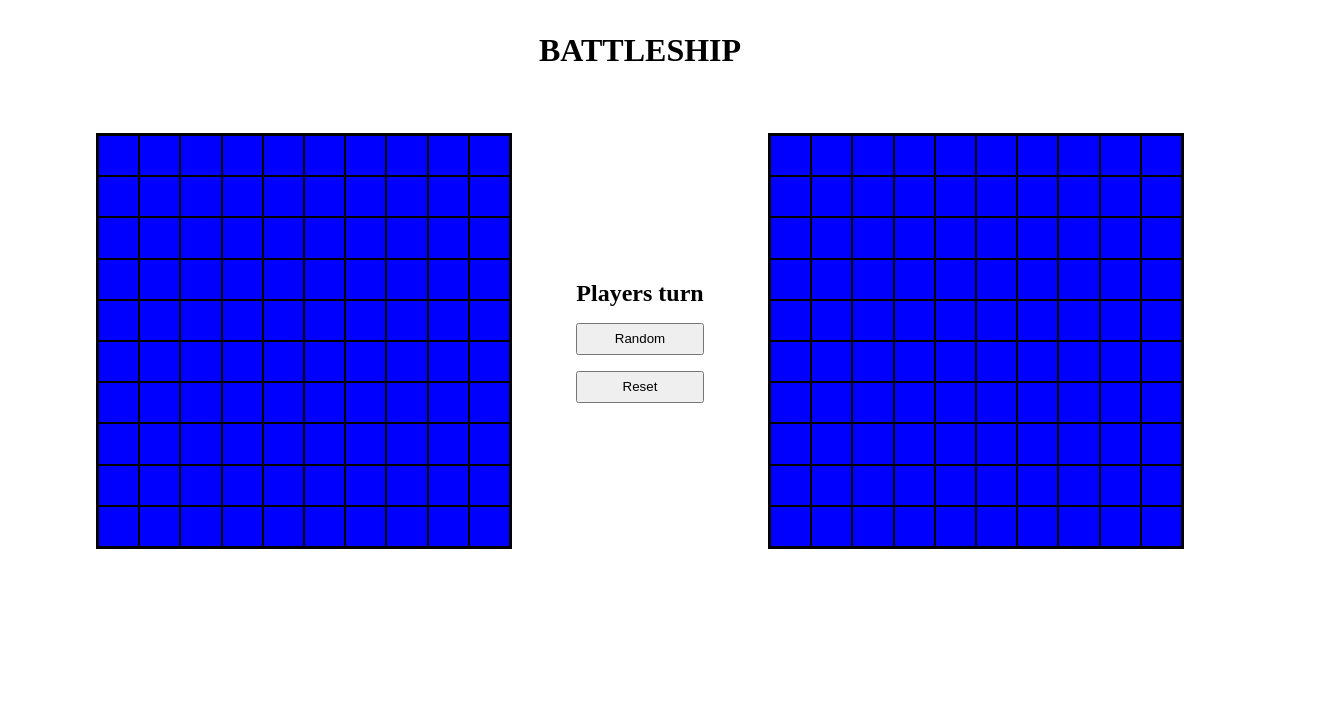
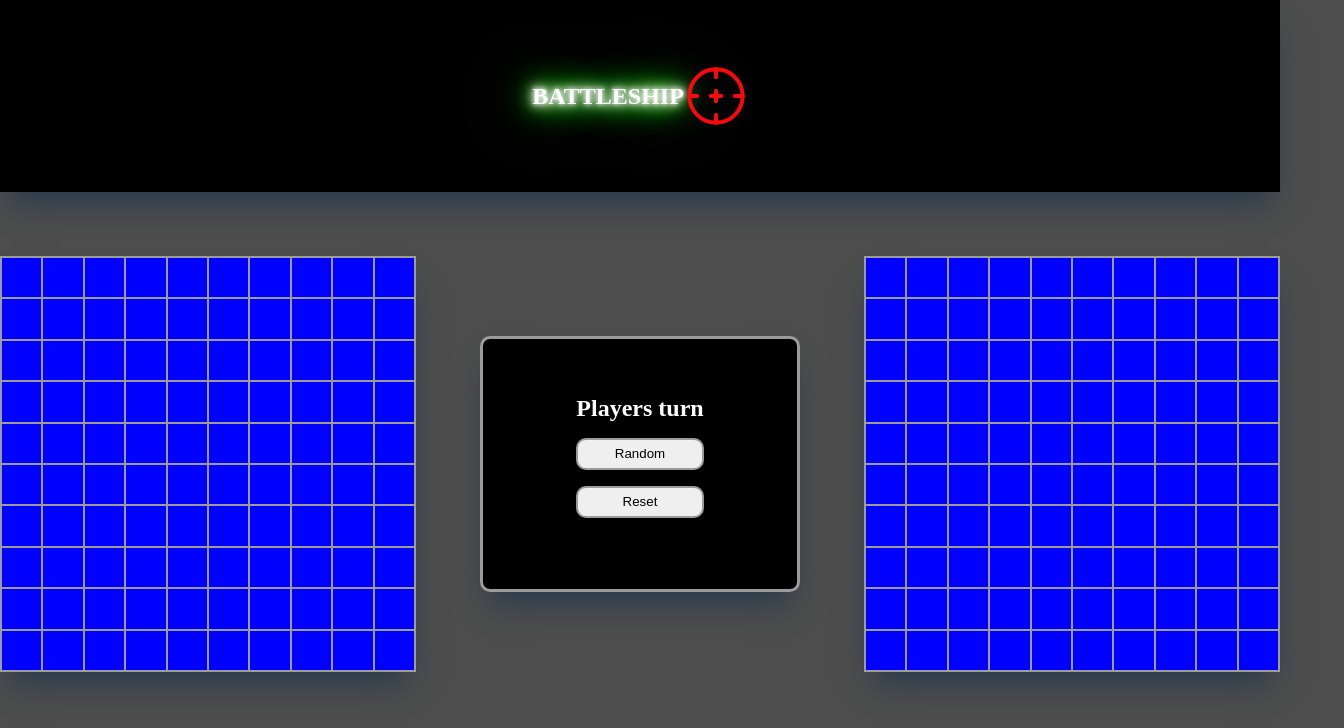
Before and after one commit to RussTP/battleship, a website with bundled scripts: page modules/index.html in a window 1280 px wide. Both pictures are taken after a click on the button "Reset". Shown: the whole page, 1344 px wide, since content can reach past the window. Built offline with nearby package versions, Linux system fonts and the light colour scheme.

Commit message:
removed the ability to click random when game has commenced, made nav and info box more appealing

```diff
--- a/modules/display.js
+++ b/modules/display.js
@@ -35,9 +35,11 @@ export default class Display {
     }
 
      attackBoard(boardElement, gameboard, player) {
-            const controller = new AbortController();
+            this.controller = new AbortController();
             let gameOver = false;
             let isProcessing = false;
+
+
 
             boardElement.addEventListener('click', (e) => {
             if (!e.target.dataset.row) return;
@@ -47,16 +49,18 @@ export default class Display {
             const row = Number(e.target.dataset.row)
             const col = Number(e.target.dataset.col);
 
+
             const result = gameboard.receiveAttack(row, col);
             if (typeof result === 'string') {
-            const shipDiv = document.createElement('div');
-            shipDiv.classList.add('shipSunk')
-            shipDiv.textContent = `You sunk my ${result}!`
-            document.body.appendChild(shipDiv);
+            document.querySelector('#notification').textContent = `You sunk my ${result}!`;
+            setTimeout(() => {
+                document.querySelector('#notification').textContent = '';
+            }, 2500)
             }
 
 
             boardElement.innerHTML = '';
+             document.querySelector('#random-ship-btn').disabled = true;
             this.renderBoard(gameboard.grid, gameboard.placement, boardElement, true);
             this.updateCells(boardElement, gameboard.hit, gameboard.miss);
 
@@ -64,7 +68,7 @@ export default class Display {
             if (player.cpuBoard.allSunk()) {
             document.querySelector('#turn-display').textContent = 'You Win!'
             gameOver = true;
-            controller.abort();
+            this.controller.abort();
             return;
         }
             document.querySelector('#turn-display').textContent = `CPU's turn`;
@@ -73,15 +77,15 @@ export default class Display {
              if(gameOver) return;
              if (player.personBoard.allSunk()) {
                 document.querySelector('#turn-display').textContent = 'You Lose!'
-                controller.abort();
+                this.controller.abort();
         } else {
                 document.querySelector('#turn-display').textContent = `Players turn`;
                  this.cpuTurn(player);
         }
                 isProcessing = false;
-           }, 1000);
+           }, 700);
 
-            }, {signal: controller.signal });
+            }, {signal: this.controller.signal });
         }
 
              updateCells(boardElement, hits, miss) {
@@ -114,6 +118,7 @@ export default class Display {
         resetGame(player) {
             const reset = document.querySelector('#reset-btn');
                 reset.addEventListener('click' , () => {
+                    this.controller.abort();
                     player.personBoard.reset();
                     player.cpuBoard.reset();
                     player.cpuBoard.randomShip(10, 'carrier');
@@ -123,14 +128,17 @@ export default class Display {
 
                     const playerBoard = document.querySelector('#player-board');
                     const cpuBoard = document.querySelector('#cpu-board');
+                    document.querySelector('#notification').textContent = '';
+                    document.querySelector('#random-ship-btn').disabled = false;
                     playerBoard.innerHTML = '';
                     cpuBoard.innerHTML = '';
 
+
                     this.renderBoard(player.personBoard.grid, player.personBoard.placement, playerBoard);
                     this.renderBoard(player.cpuBoard.grid, player.cpuBoard.placement, cpuBoard, true);
-                    const AbortController = new AbortController();
-
-                })
+                    document.querySelector('#turn-display').textContent = 'Players turn';
+                    this.handleClick(player);
+                });
             }
 
 
--- a/modules/index.html
+++ b/modules/index.html
@@ -6,7 +6,10 @@
     <title>Battleship</title>
     <link rel="stylesheet" href="styles.css">
 </head>
+<nav>
 <h1>BATTLESHIP</h1>
+<svg width="64px" height="64px" viewBox="0 0 24 24" fill="none" xmlns="http://www.w3.org/2000/svg"><g id="SVGRepo_bgCarrier" stroke-width="0"></g><g id="SVGRepo_tracerCarrier" stroke-linecap="round" stroke-linejoin="round"></g><g id="SVGRepo_iconCarrier"> <path d="M22 12C22 17.5228 17.5228 22 12 22C6.47715 22 2 17.5228 2 12C2 6.47715 6.47715 2 12 2C17.5228 2 22 6.47715 22 12Z" stroke="#fb0909" stroke-width="1.5"></path> <path d="M2 12L5 12" stroke="#fb0909" stroke-width="1.5" stroke-linecap="round"></path> <path d="M19 12L22 12" stroke="#fb0909" stroke-width="1.5" stroke-linecap="round"></path> <path d="M12 22L12 19" stroke="#fb0909" stroke-width="1.5" stroke-linecap="round"></path> <path d="M12 5L12 2" stroke="#fb0909" stroke-width="1.5" stroke-linecap="round"></path> <path d="M10 12H12H14" stroke="#fb0909" stroke-width="1.5" stroke-linecap="round" stroke-linejoin="round"></path> <path d="M12 14L12 12L12 10" stroke="#fb0909" stroke-width="1.5" stroke-linecap="round" stroke-linejoin="round"></path> </g></svg>
+</nav>
 <body>
 <div id="board-container">
 <div id="player-board"></div>
@@ -14,6 +17,7 @@
 <h2 id="turn-display"></h2>
 <button id="random-ship-btn">Random</button>
 <button id="reset-btn">Reset</button>
+<div id="notification"></div>
 </div>
 <div id="cpu-board"></div>
 </div>
--- a/modules/styles.css
+++ b/modules/styles.css
@@ -5,14 +5,20 @@
 }
 
 h1 {
-    margin-top: 2rem;
+    color: white;
+    text-shadow: 0 0 5px #FFF, 0 0 10px #FFF, 0 0 15px #FFF, 0 0 20px #49ff18, 0 0 30px #49FF18, 0 0 40px #49FF18, 0 0 55px #49FF18, 0 0 75px #49ff18, 2px 2px 2px rgba(255,23,23,0), 2px 2px 2px rgba(255,23,23,0);
 }
 
 
 
 nav {
-    display: flex;
-    flex-direction: column;
+   height: 12rem;
+   width: 100%;
+   display: flex;
+   align-items: center;
+   justify-content: center;
+   background-color: black;
+  box-shadow: rgb(38, 57, 77) 0px 20px 30px -10px;
 }
 
 body {
@@ -20,13 +26,18 @@ body {
     flex-direction: column;
     justify-content: center;
     align-items: center;
+    background-color: rgb(77, 77, 77);
 
 }
 
 button {
     height: 2rem;
     width: 8rem;
+    border-radius: 10px;
+    border: 2px solid rgb(155, 155, 155);
+    cursor: crosshair;
 }
+
 
 
 #board-container {
@@ -36,10 +47,21 @@ button {
 
 #info {
     display: flex;
+    position: relative;
+    background-color: black;
+    color: white;
+    width: 20rem;
+    height: 16rem;
+    top: 9rem;
     justify-content: center;
     align-items: center;
     flex-direction: column;
+    padding: 2rem;
     gap: 1rem;
+    border-radius: 10px;
+    border: 3px solid rgb(155, 155, 155);
+    box-shadow: rgb(38, 57, 77) 0px 20px 30px -10px;
+
 }
 
 
@@ -49,17 +71,19 @@ button {
     align-items: center;
     height:26rem;
     width: 26rem;
-    border: 2px solid rgb(0, 0, 0);
+    border: 1.5px solid rgb(155, 155, 155);
     background-clip: padding-box;
     aspect-ratio: 1/1;
     grid-template-columns: repeat(10, 1fr);
     margin: 4rem;
+    box-shadow: rgb(38, 57, 77) 0px 20px 30px -10px;
+    cursor: crosshair;
 
 }
 .cell {
     display: flex;
     aspect-ratio: 1/1;
-    border: 1px solid rgb(0, 0, 0);
+    border: 1.5px solid rgb(155, 155, 155);
     background-color: blue;
     background-clip: padding-box;
 
```
